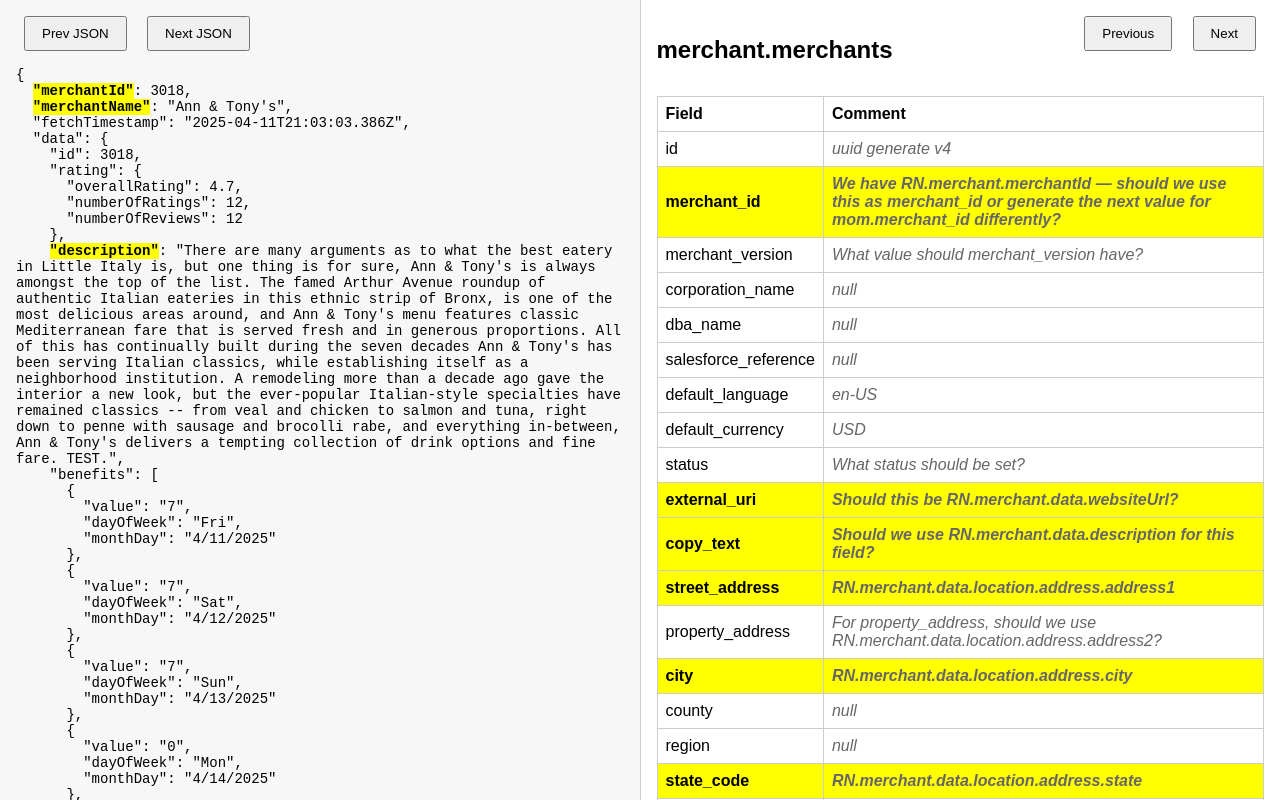
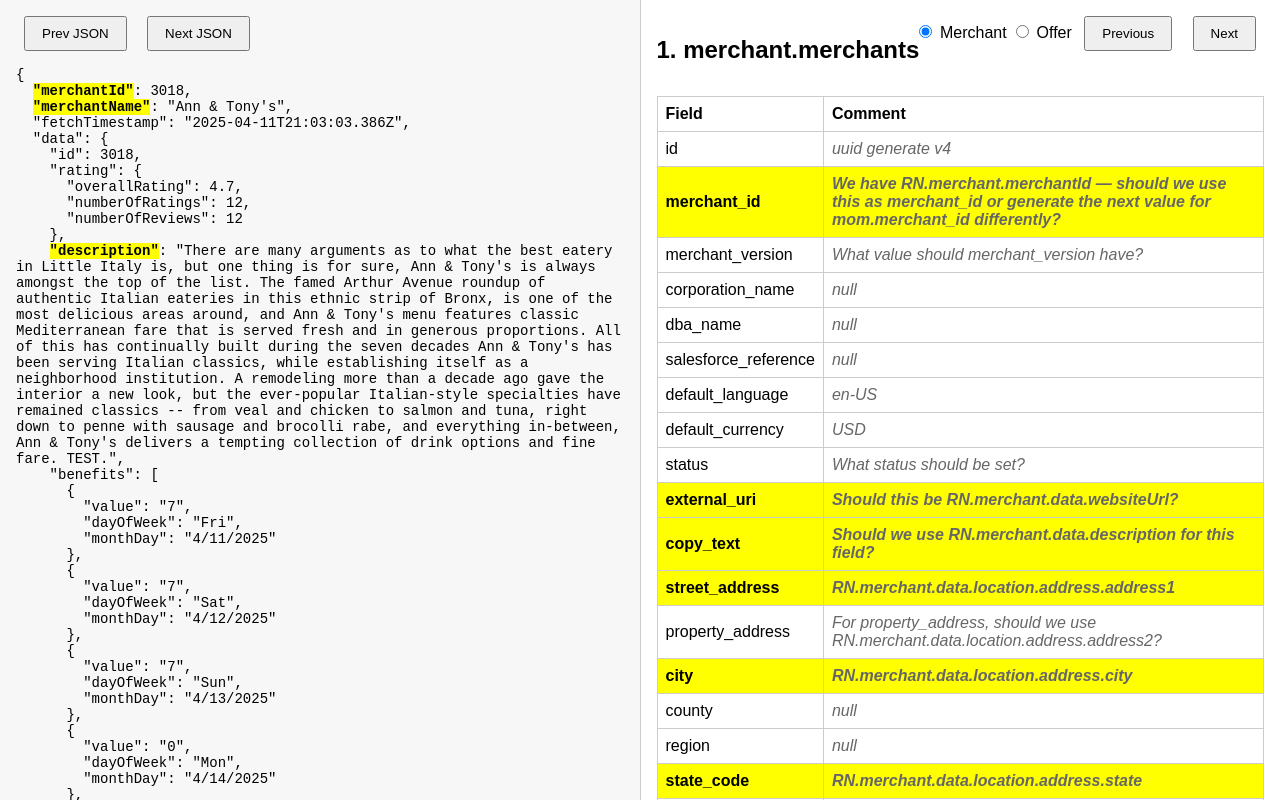
Before and after one commit to RomanKigo/import-rn-merchants-preview, a plain HTML site: page index.html in a window 1280 px wide. Drawn offline with Linux system fonts and the light colour scheme.

Commit message:
feat: add offer schema

```diff
--- a/index.html
+++ b/index.html
@@ -88,6 +88,24 @@
       </div>
       <div class="table-view">
         <div class="nav-buttons">
+          <input
+            type="radio"
+            name="table"
+            value="merchant"
+            id="merchant"
+            checked
+            onchange="switchTable('merchant')"
+          />
+          <label for="merchant">Merchant</label>
+          <input
+            type="radio"
+            name="table"
+            value="offer"
+            id="offer"
+            onchange="switchTable('offer')"
+          />
+          <label for="offer">Offer</label>
+
           <button onclick="prevTable()">Previous</button>
           <button onclick="nextTable()">Next</button>
         </div>
@@ -898,9 +916,10 @@
         },
       ];
 
-      const tables = [
+      const tables = {
+        merchant: [
           {
-          name: "merchant.merchants",
+            name: "1. merchant.merchants",
             fields: [
               ["id", "uuid generate v4"],
               [
@@ -937,14 +956,20 @@
               ["updated_date", "current date"],
               ["updated_by", "000"],
               ["data_source", "What should we add here?"],
-            ["draft_corp_name", "Should we add RN.merchant.merchantName here?"],
-            ["draft_dba_name", "Should we add RN.merchant.merchantName here?"],
+              [
+                "draft_corp_name",
+                "Should we add RN.merchant.merchantName here?",
+              ],
+              [
+                "draft_dba_name",
+                "Should we add RN.merchant.merchantName here?",
+              ],
               ["sales_territory", "null"],
               ["source", "rewards_network"],
             ],
           },
           {
-          name: "merchant.asset",
+            name: "2. merchant.asset",
             fields: [
               ["asset_id", "uuid generate v4"],
               ["merchant_id", "RN.merchant.merchantId"],
@@ -963,7 +988,7 @@
             ],
           },
           {
-          name: "merchant.categories",
+            name: "3. merchant.categories",
             fields: [
               ["merchant_category_id", "nextval"],
               ["merchant_id", "RN.merchant.merchantId"],
@@ -974,7 +999,7 @@
             ],
           },
           {
-          name: "merchant.commodity",
+            name: "4. merchant.commodity",
             fields: [
               ["merchant_commodity_id", "nextval"],
               ["merchant_id", "RN.merchant.merchantId"],
@@ -985,15 +1010,15 @@
             ],
           },
           {
-          name: "merchant.corporate_names",
+            name: "5. merchant.corporate_names",
             fields: [],
           },
           {
-          name: "merchant.dba_names",
+            name: "6. merchant.dba_names",
             fields: [],
           },
           {
-          name: "merchant.locations",
+            name: "7. merchant.locations",
             fields: [
               ["id", "uuid generate v4"],
               ["location_id", "nextval"],
@@ -1025,7 +1050,155 @@
               ],
             ],
           },
-      ];
+        ],
+        offer: [
+          {
+            name: "1. offer.offers",
+            fields: [
+              ["unique_offer_id", "UUID"],
+              ["offer_id", "nextval"],
+              ["version", "1"],
+              ["version_created", "Date now"],
+              ["version_active_from", "Date now"],
+              ["merchant_owner", "merchant_id"],
+              ["default_language", "en-US"],
+              ["external_reference", ""],
+              ["offer_expiry_date", "null?"],
+              ["offer_status", ""],
+              ["offer_type", ""],
+              ["offer_redemption_methods", ""],
+              ["edition_exclusivity", "null?"],
+              ["code_type", ""],
+              ["clickthru_url", ""],
+              ["classification", ""],
+            ],
+          },
+          {
+            name: "2. offer.offer_usage_controls",
+            fields: [],
+          },
+          {
+            name: "3. offer.offer_unique_codes",
+            fields: [
+              ["offer_unique_code_id", "nextval"],
+              ["offer_id", "offer_id"],
+              ["offer_unique_code", ""],
+              ["offer_code_single_use", ""],
+              ["offer_code_created", "Date now"],
+              ["offer_code_used_by", ""],
+              ["offer_code_used_date", ""],
+            ],
+          },
+          {
+            name: "4. offer.offer_types",
+            fields: [],
+          },
+          {
+            name: "5. offer.offer_tags",
+            fields: [
+              ["offer_id", "offer_id"],
+              ["tag_id", ""],
+              ["date_added", "Date now"],
+            ],
+          },
+          {
+            name: "6. offer.offer_savings",
+            fields: [
+              ["offer_savings_id", "nextval"],
+              ["unique_offer_id", "offers.unique_offer_id"],
+              ["market_id", ""],
+              ["savings_value", ""],
+              ["max_savings_value", ""],
+              ["currency", ""],
+            ],
+          },
+          {
+            name: "7. offer.offer_redemption_controls",
+            fields: [
+              ["offer_id", "offers.offer_id"],
+              ["redemption_control_type", ""],
+              ["redemption_control_details", ""],
+              ["offer_limit", ""],
+            ],
+          },
+          {
+            name: "8. offer.offer_descriptive",
+            fields: [
+              ["offer_descriptive_id", "nextval"],
+              ["unique_offer_id", "offers.unique_offer_id"],
+              ["offer_version", "1"],
+              ["market_id", "1?"],
+              ["language_id", "en-US"],
+              ["short_text", ""],
+              ["long_text", ""],
+              ["conditions_text", ""],
+              ["unique_code_label_text", "null?"],
+              ["usage_text", "null?"],
+            ],
+          },
+          {
+            name: "9. offer.offer_commodities",
+            fields: [
+              ["offer_commodity_id", "nextval"],
+              ["offer_id", "offers.offer_id"],
+              ["commodity_id", ""],
+            ],
+          },
+          {
+            name: "10. offer.offer_code_display",
+            fields: [
+              ["id", "nextval"],
+              ["unique_offer_id", "offers.unique_offer_id"],
+              ["code_display_type", ""],
+              ["code_display_detail", ""],
+              ["code_label_text", ""],
+              ["code", ""],
+              ["display_order", ""],
+            ],
+          },
+          {
+            name: "11. offer.offer_categories",
+            fields: [
+              ["offer_category_id", "nextval"],
+              ["offer_id", "offers.offer_id"],
+              ["category_id", ""],
+            ],
+          },
+          {
+            name: "12. offer.offer_asset",
+            fields: [
+              ["asset_id", "uuid"],
+              ["offer_id", "offers.offer_id"],
+              ["asset_type", ""],
+              ["asset_name", ""],
+              ["asset_uri", ""],
+              ["deleted_date", ""],
+              ["status", ""],
+              ["hash", ""],
+            ],
+          },
+          {
+            name: "13. offer.available_locations",
+            fields: [
+              ["available_location_id", "nextval"],
+              ["location_id", ""],
+              ["offer_id", "offers.offer_id"],
+              ["active_from", ""],
+              ["expires_on", "null"],
+            ],
+          },
+          {
+            name: "14. offer.allowed_markets",
+            fields: [
+              ["allowed_market_id", "nextval"],
+              ["offer_id", "offers.offer_id"],
+              ["market_id", ""],
+            ],
+          },
+        ],
+      };
+
+      let currentTableName = "merchant";
       let currentTableIndex = 0;
       let currentJsonIndex = 0;
 
@@ -1051,7 +1224,9 @@
 
       function renderTable() {
         const jsonData = jsonFiles[currentJsonIndex];
-        const { name, fields } = tables[currentTableIndex];
+        console.log("rendering table", currentTableName, currentTableIndex);
+
+        const { name, fields } = tables[currentTableName][currentTableIndex];
         const el = document.getElementById("tableView");
         let html = `<h2>${name}</h2><table><thead><tr><th>Field</th><th>Comment</th></tr></thead><tbody>`;
         const matchedPaths = [];
@@ -1087,12 +1262,14 @@
 
       function prevTable() {
         currentTableIndex =
-          (currentTableIndex - 1 + tables.length) % tables.length;
+          (currentTableIndex - 1 + tables[currentTableName].length) %
+          tables[currentTableName].length;
         renderTable();
       }
 
       function nextTable() {
-        currentTableIndex = (currentTableIndex + 1) % tables.length;
+        currentTableIndex =
+          (currentTableIndex + 1) % tables[currentTableName].length;
         renderTable();
       }
 
@@ -1107,6 +1284,13 @@
         renderTable();
       }
 
+      function switchTable(table) {
+        console.log("switching table", table);
+        currentTableIndex = 0;
+        currentTableName = table;
+        renderTable();
+      }
+
       renderTable();
     </script>
   </body>
```
Lines whose indentation alone changed are shown as unchanged.
